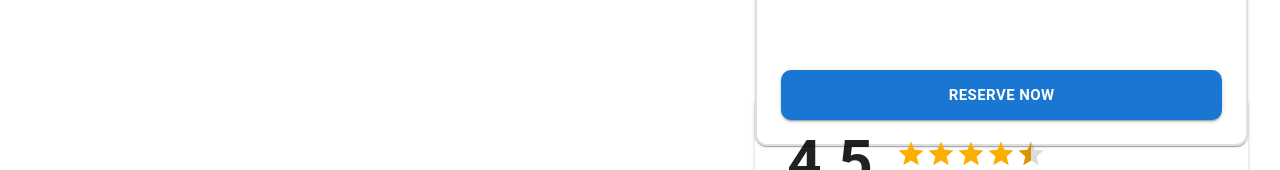
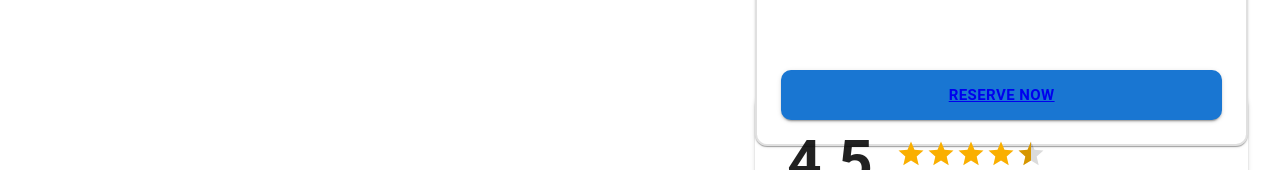
Before and after one commit to MEKIB/AI-Tour-Guide, a React (Vite) app in the folder Frontend/: page /hotel/1 in a window 1280 px wide. Shown: the part 628-798 px from the top of the page. Built offline with nearby package versions, Linux system fonts and the light colour scheme.

Commit message:
some update now

```diff
--- a/Frontend/src/App.jsx
+++ b/Frontend/src/App.jsx
@@ -16,6 +16,7 @@ import SignupPage from './components/account/Signup'
 import LoginPage from './components/account/Login'
 import ForgotPasswordPage from './components/account/ForgotPassword'
 import ResetPasswordPage from './components/account/ResetPassword'
+import Availability from './components/Tourist Facilities/Hotels and Lodges/Avaliability'
 
 function App() {
   return (
@@ -36,6 +37,7 @@ function App() {
       <Route path='/login' element={<LoginPage/>}/>
       <Route path='/forgot-password' element={<ForgotPasswordPage/>}/>
       <Route path='/reset-password' element={<ResetPasswordPage/>}/>
+      <Route path='/avaliability' element={<Availability/>}/>
     </Routes>
     <Footer/>
     </>
--- a/Frontend/src/components/Tourist Facilities/Hotels and Lodges/HotelDetails.jsx
+++ b/Frontend/src/components/Tourist Facilities/Hotels and Lodges/HotelDetails.jsx
@@ -1,5 +1,6 @@
 import React, { useState } from 'react';
 import { useLocation } from 'react-router-dom';
+import { Link } from 'react-router-dom';
 import {
   Box,
   Typography,
@@ -376,7 +377,7 @@ const HotelDetails = () => {
       href="#reserve" // Replace with your actual booking link
       target="_blank"
     >
-      Reserve Now
+      <Link to='/avaliability'>Reserve now</Link>
     </Button>
   </Box>
 </Grid>
```
